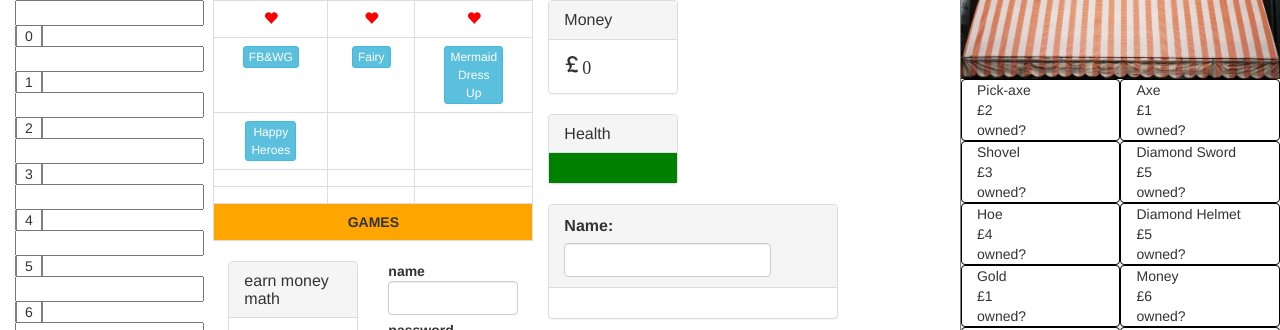
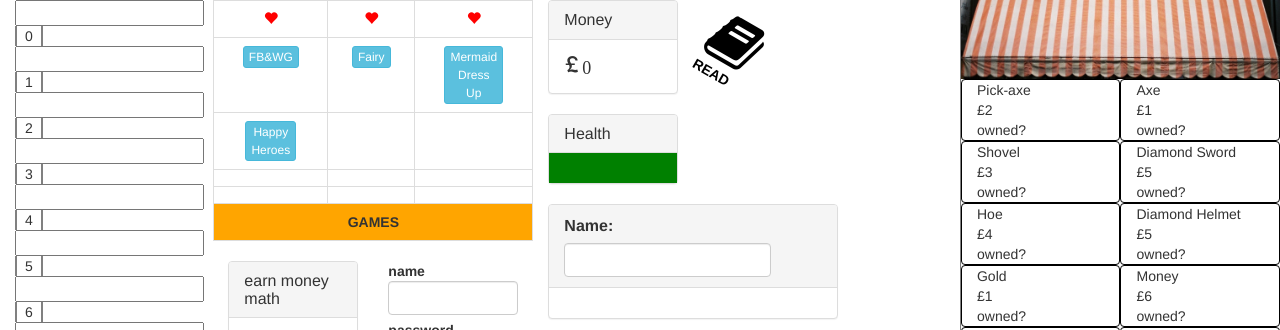
Before and after one commit to pauldambra/mianna_first_website, a plain HTML site: page index.html in a window 1280 px wide. Shown: the top 330 px of the page. Drawn offline with nearby package versions, Linux system fonts and the light colour scheme; some packages are replaced by stand-ins of ours; a script that the page names is missing.

Commit message:
add links out to reading

```diff
--- a/index.html
+++ b/index.html
@@ -159,6 +159,14 @@
                 <div class="panel-body">
                   <span class="glyphicon glyphicon-gbp" id="earnings">0</span>
                 </div>
+              </div>
+            </div>
+            <div class="col-xs-6">
+              <div class="reading">
+                <a href="http://www.magickeys.com/books/#oc" target="_blank">
+                  <i class="fa fa-book fa-4x"></i>
+                  <div><strong>READ</strong></div>
+                </a>
               </div>
             </div>
           </div>
--- a/styles.css
+++ b/styles.css
@@ -10,9 +10,20 @@
   padding:0;
 }
 
+.reading {
+  transform: rotate(30deg);
+  transform-origin: left;
+}
+
+.reading a {
+  text-decoration: none;
+  color:black;
+}
+
 .shop-item {
   border: 1px solid black;
   border-radius:4px;
+  cursor: pointer;
 }
 
 .fa-check {
```
